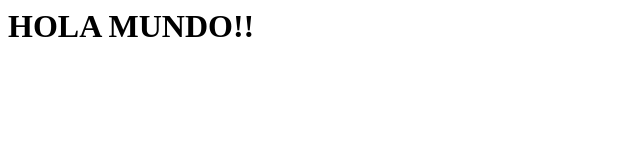
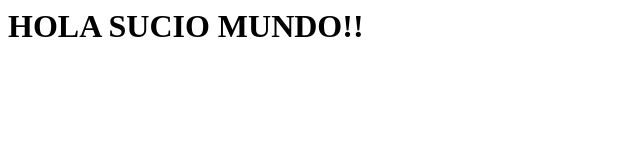
Before and after one commit to FranSalom/merge-Conflicts, a plain HTML site: page index.html in a window 1280 px wide. Shown: the whole page, without its empty margins (0-640 px from the left). Drawn offline with Linux system fonts and the light colour scheme.

Commit message:
Ya resolvi el bug

```diff
--- a/index.html
+++ b/index.html
@@ -4,6 +4,6 @@
         <title>Hola Mundo</title>
     </head>
     <body>
-        <h1>HOLA MUNDO!!</h1>
+        <h1>HOLA SUCIO MUNDO!!</h1>
     </body>
 </html>
```
